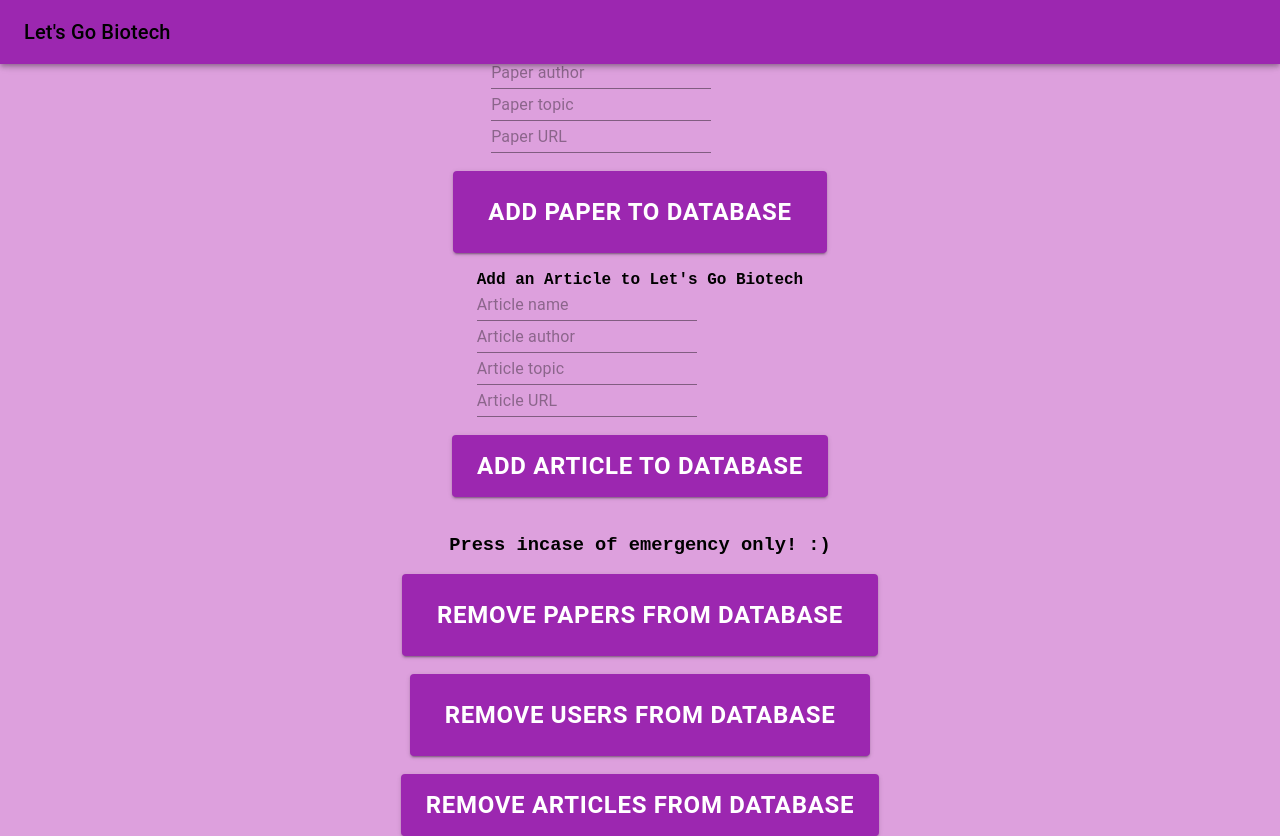
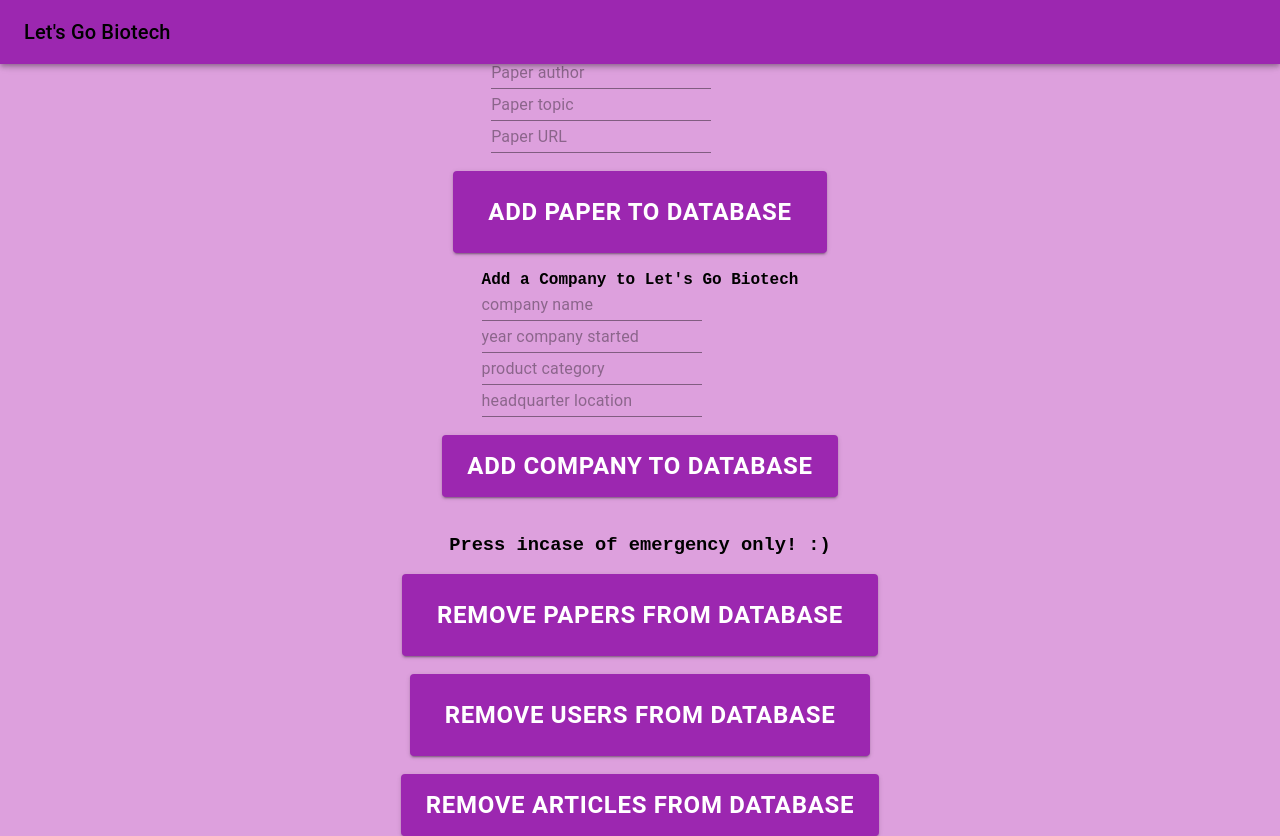
Before and after one commit to rohanrobinson/lgb, a Next.js app: page /admin-portal in a window 1280 px wide. Built offline with nearby package versions, Linux system fonts and the light colour scheme.

Commit message:
functionality to add company info to lgb

```diff
--- a/src/pages/admin-portal.js
+++ b/src/pages/admin-portal.js
@@ -19,6 +19,12 @@ export default function AdminPortal() {
   const [ paperAuthor, setPaperAuthor] = useState('');
   const [ paperTopic, setPaperTopic] = useState('');
   const [ paperURL, setPaperURL] = useState('');
+
+  // needed info to add a company
+  const [ nameOfCompany, setCompanyName] = useState('');
+  const [ dateStarted, setStartDate] = useState('');
+  const [ productCategory, setCategory] = useState('');
+  const [ headquarterLocation, setHQ] = useState('');
 
   // needed info to add a user
   const [name, setUserName] = useState('');
@@ -63,6 +69,23 @@ export default function AdminPortal() {
     else if (event.target.id === 'paperURL') {
       setPaperURL(event.target.value);
     }
+
+    else if (event.target.id === 'nameOfCompany') {
+      setCompanyName(event.target.value);
+    }
+
+    else if (event.target.id === 'dateStarted') {
+      setStartDate(event.target.value);
+    }
+
+    else if (event.target.id === 'productCategory') {
+      setCategory(event.target.value);
+    }
+
+    else if (event.target.id === 'headquarterLocation') {
+      setHQ(event.target.value);
+    }
+
   }
 
   const addArticleToDB = async (articleName, articleAuthor, articleTopic, articleURL) => {
@@ -131,6 +154,27 @@ export default function AdminPortal() {
         }
   }
 
+  const addCompanyToDB = async (nameOfCompany, dateStarted, productCategory, headquarterLocation) => {
+
+        try {
+          const response = await fetch(`/api/add-company?Name=${nameOfCompany}&dateStarted=${dateStarted}&productCategory=${productCategory}&headquarterLocation=${headquarterLocation}`, {
+            method: 'POST',
+            headers: {
+              'Content-Type': 'application/json',
+            },
+            body: JSON.stringify(nameOfCompany, dateStarted, productCategory, headquarterLocation),
+          });
+
+          if (!response.ok) {
+              throw new Error('Failed to add company');
+          }
+        }
+
+        catch (error) {
+            console.error("Error adding company to database", error);
+        }
+  }
+
   const removePapersFromDB = async () => {
     try {
       const response = await fetch('/api/remove-all-papers');
@@ -182,15 +226,23 @@ catch (error) {
 
       <Button variant="contained" color="secondary" size="large" sx={{ fontWeight: 'bold', fontSize: '24px', padding: '20px 35px', }} onClick={() => addPaperToDB(paperTitle, paperAuthor, paperTopic, paperURL)}>Add Paper to Database</Button><br />
 
-      <div>
+      {/* <div>
             <b>Add an Article to Let's Go Biotech</b><br />
             <Input id="articleName" placeholder="Article name" onChange={handleInputChange}/> <br />
             <Input id="articleAuthor" placeholder="Article author" onChange={handleInputChange} /> <br />
             <Input id="articleTopic" placeholder="Article topic" onChange={handleInputChange} /> <br />
             <Input id="articleURL" placeholder="Article URL" onChange={handleInputChange} />
-      </div><br />
+      </div><br /> */}
 
-      <Button variant="contained" color="secondary" size="medium" sx={{ fontWeight: 'bold', fontSize: '24px', padding: '10px 25px', }} onClick={() => addArticleToDB(articleName, articleAuthor, articleTopic, articleURL)}>Add Article to Database</Button><br />
+      <div>
+          <b>Add a Company to Let's Go Biotech</b><br />
+          <Input id="nameOfCompany" placeholder="company name" onChange={handleInputChange}/> <br />
+          <Input id="dateStarted" placeholder="year company started" onChange={handleInputChange} /> <br />
+          <Input id="productCategory" placeholder="product category" onChange={handleInputChange} /> <br />
+          <Input id="headquarterLocation" placeholder="headquarter location" onChange={handleInputChange} />
+      </div><br/>
+
+      <Button variant="contained" color="secondary" size="medium" sx={{ fontWeight: 'bold', fontSize: '24px', padding: '10px 25px', }} onClick={() => addCompanyToDB(nameOfCompany, dateStarted, productCategory, headquarterLocation)}>Add Company to Database</Button><br />
 
 
       <h3>Press incase of emergency only! :) </h3>
--- /dev/null
+++ b/src/pages/api/add-company.js
@@ -0,0 +1,27 @@
+import { sql } from '@vercel/postgres';
+
+export default async function handler(request, response) {
+
+    try {
+        const name = request.query.Name;
+        const dateStarted = request.query.dateStarted;
+        const productCategory = request.query.productCategory;
+        const headquarterLocation = request.query.headquarterLocation;
+
+
+        console.log(name, dateStarted, productCategory, headquarterLocation);
+
+        if (!name || !dateStarted || !productCategory || !headquarterLocation) throw new Error("Missing information needed to add the company to database")
+        await sql`INSERT INTO Companies (Name, Date_started, Product_category, Headquarter_location) VALUES (${name}, ${dateStarted}, ${productCategory}, ${headquarterLocation});`;
+
+
+    }
+
+    catch (error) {
+            return response.status(500).json({ error });
+    }
+
+    const companies = await sql`SELECT * FROM Companies`;
+    return response.status(200).json({ companies });
+
+}
--- a/src/pages/api/add-paper.js
+++ b/src/pages/api/add-paper.js
@@ -8,7 +8,7 @@ export default async function handler(request, response) {
         const paperTopic = request.query.paperTopic;
         const paperURL = request.query.paperURL;
 
-        if (!paperTitle || !paperAuthor || !paperTopic || !paperURL) throw new Error("Missing info to add paper to database")
+        if (!paperTitle || !paperAuthor || !paperTopic || !paperURL) throw new Error("Missing information needed to add the paper to database")
         await sql`INSERT INTO Papers (Title, Author, Topic, URL) VALUES (${paperTitle}, ${paperAuthor}, ${paperTopic}, ${paperURL});`;
         }
 
```
